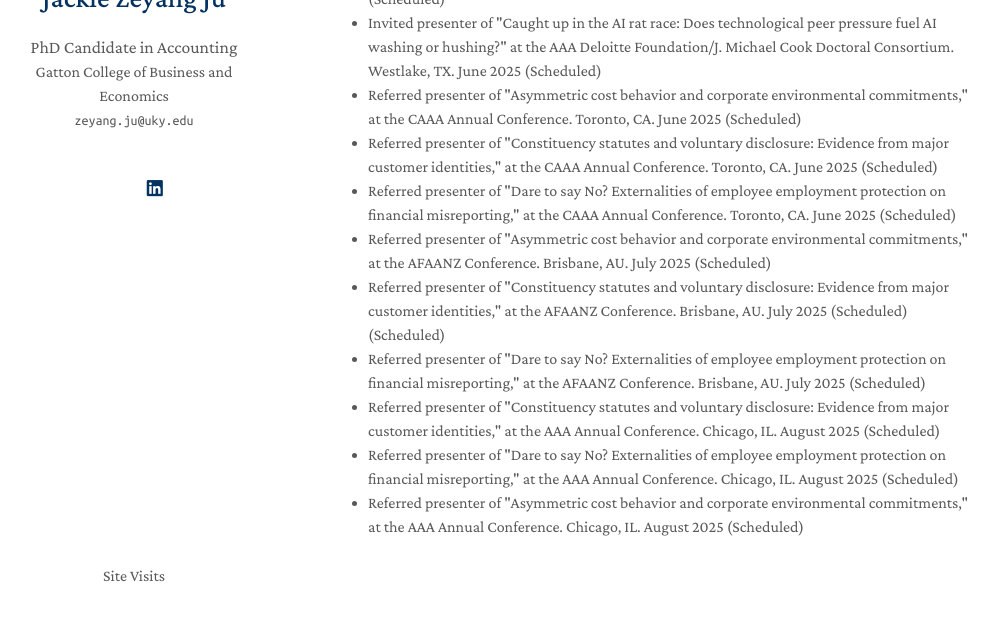
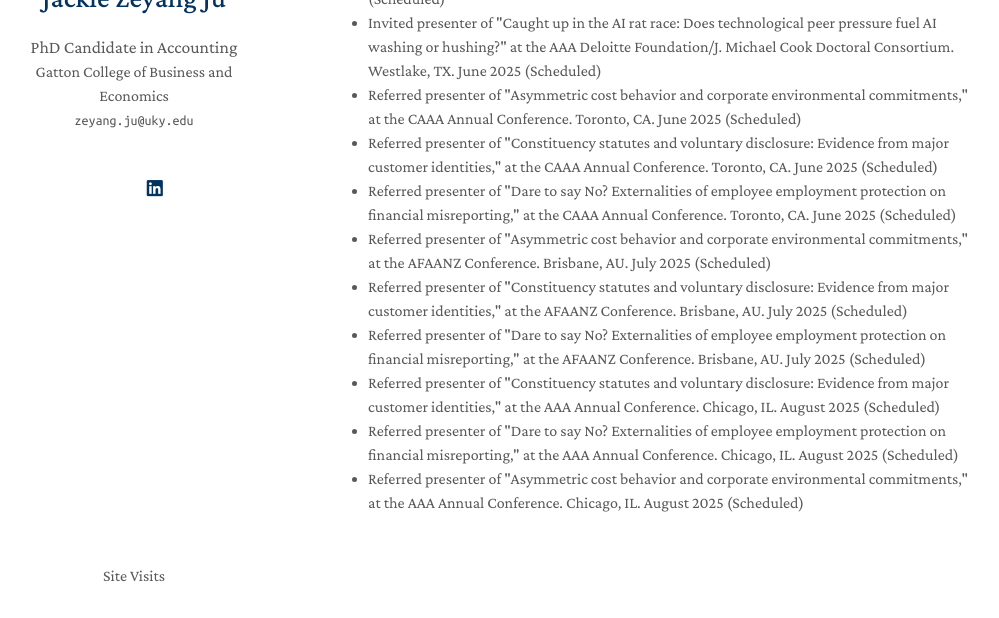
Before and after one commit to zeyang1225/zeyang1225.github.io, a Jekyll site: the page built from index.md, in a window 1280 px wide and 900 px high, scrolled down 3578 px, cut to the strip 282-900 px from the top of the window. Shown: the whole strip, without its empty margins (142-1141 px from the left). Built offline with Jekyll 4.4.1, drawn with Linux system fonts in a browser that asks for light colours; nearby versions of some CDN libraries; comment, search, counter and statistics services are not loaded; a style sheet for code colours, icons or effects is not loaded; after the commit the page ends 4454 px from its top, so only the background shows below that.

Commit message:
Update teaching.md

```diff
--- a/_includes/teaching.md
+++ b/_includes/teaching.md
@@ -36,7 +36,7 @@
   <li><autocolor>Referred presenter of "Constituency statutes and voluntary disclosure: Evidence from major customer identities," at the CAAA Annual Conference. Toronto, CA. June 2025 (Scheduled) </autocolor></li>
    <li><autocolor>Referred presenter of "Dare to say No? Externalities of employee employment protection on financial misreporting," at the CAAA Annual Conference. Toronto, CA. June 2025 (Scheduled) </autocolor></li>
    <li><autocolor>Referred presenter of "Asymmetric cost behavior and corporate environmental commitments," at the AFAANZ Conference. Brisbane, AU. July 2025 (Scheduled) </autocolor></li>
-  <li><autocolor>Referred presenter of "Constituency statutes and voluntary disclosure: Evidence from major customer identities," at the AFAANZ Conference. Brisbane, AU. July 2025 (Scheduled) (Scheduled) </autocolor></li>
+  <li><autocolor>Referred presenter of "Constituency statutes and voluntary disclosure: Evidence from major customer identities," at the AFAANZ Conference. Brisbane, AU. July 2025 (Scheduled) </autocolor></li>
    <li><autocolor>Referred presenter of "Dare to say No? Externalities of employee employment protection on financial misreporting," at the AFAANZ Conference. Brisbane, AU. July 2025 (Scheduled) </autocolor></li>
     <li><autocolor>Referred presenter of "Constituency statutes and voluntary disclosure: Evidence from major customer identities," at the AAA Annual Conference. Chicago, IL. August 2025 (Scheduled) </autocolor></li>
  <li><autocolor>Referred presenter of "Dare to say No? Externalities of employee employment protection on financial misreporting," at the AAA Annual Conference. Chicago, IL. August 2025 (Scheduled) </autocolor></li>
```
